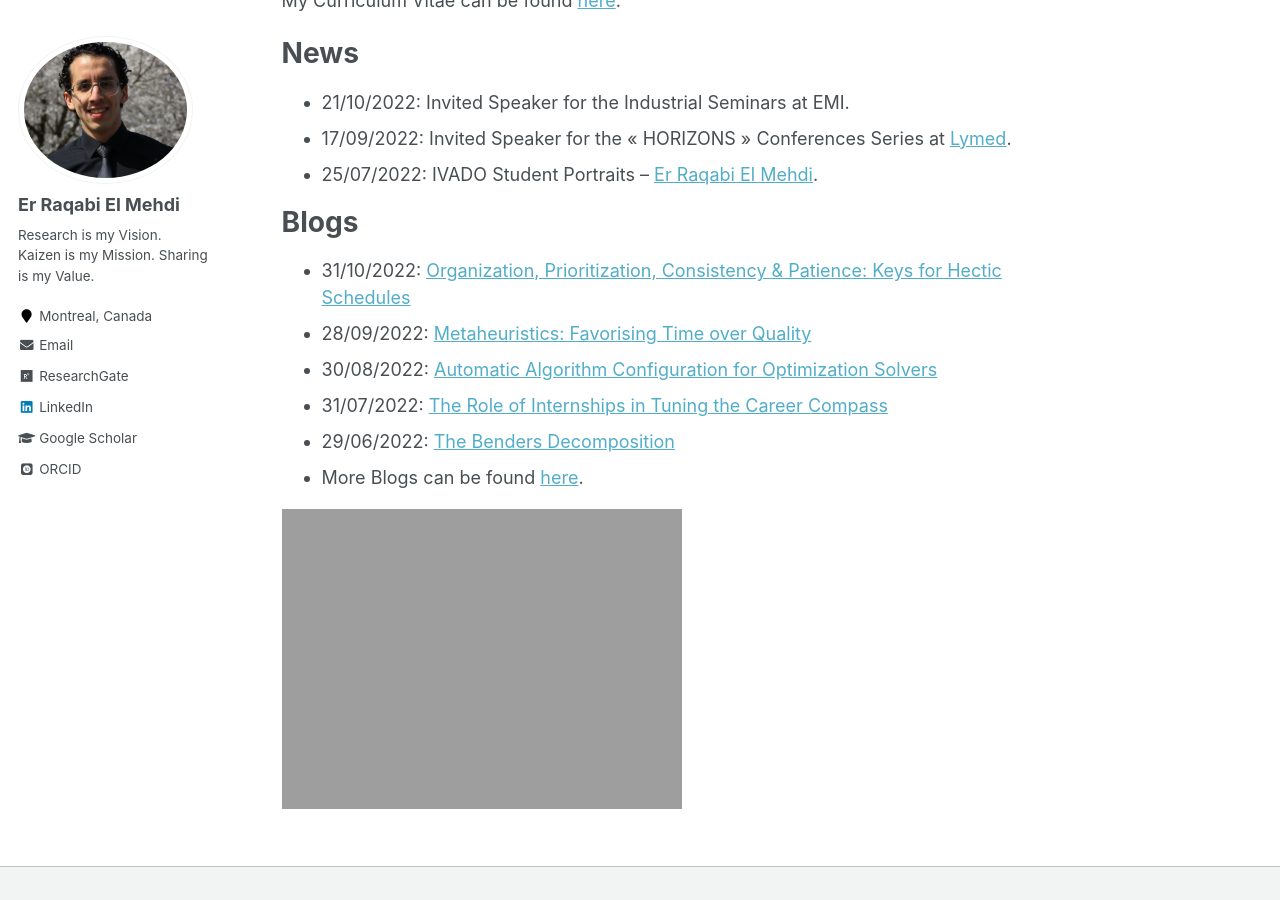
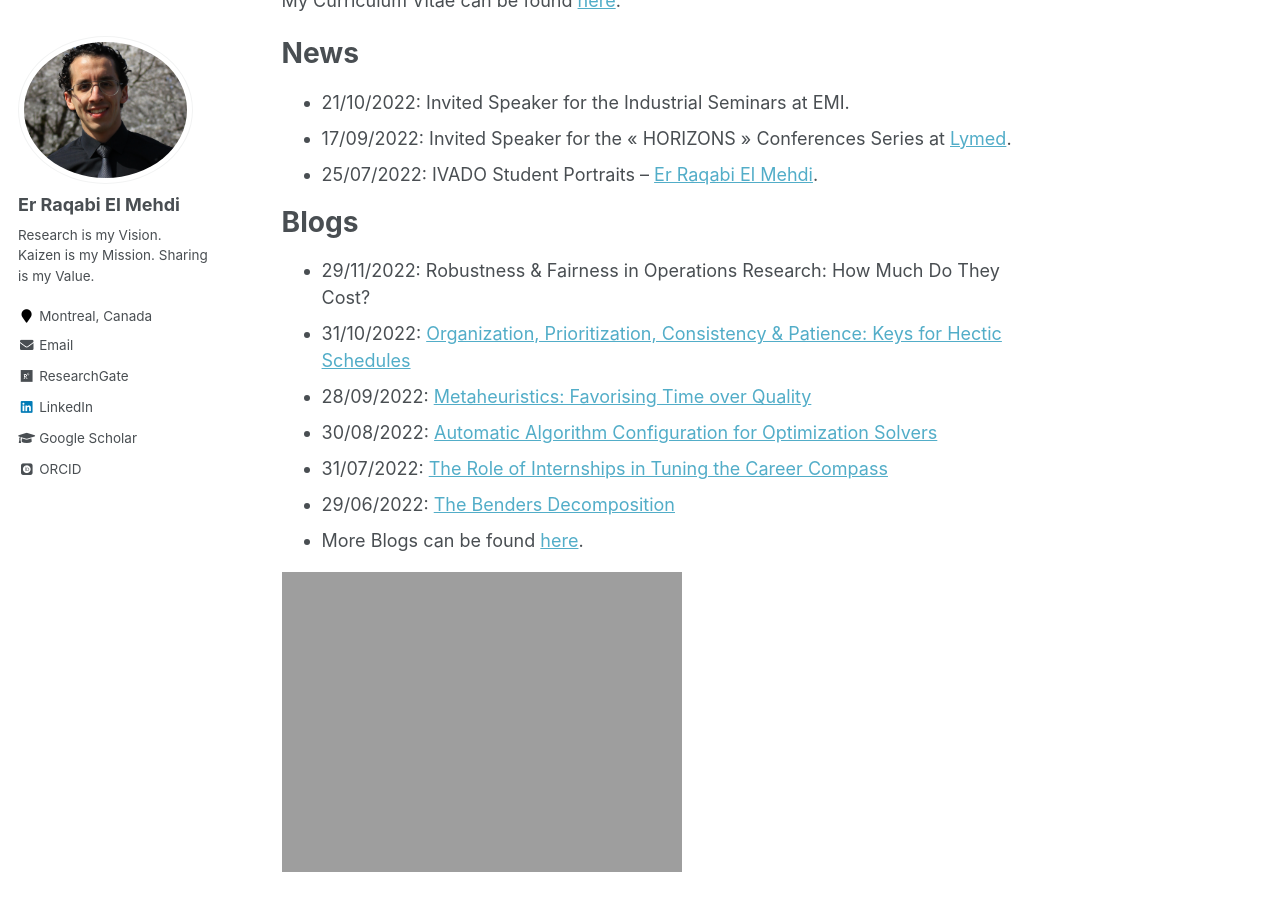
Before and after one commit to RqbMedi/rqbmedi.github.io, a Jekyll site: the page built from _pages/about.md, in a window 1280 px wide and 900 px high, scrolled down 765 px. Built offline with Jekyll 4.4.1, drawn with Linux system fonts in a browser that asks for light colours; some web fonts are replaced.

Commit message:
Update about.md

```diff
--- a/_pages/about.md
+++ b/_pages/about.md
@@ -32,6 +32,7 @@ News
 
 Blogs
 ======
+- 29/11/2022: Robustness & Fairness in Operations Research: How Much Do They Cost?
 - 31/10/2022: [Organization, Prioritization, Consistency & Patience: Keys for Hectic Schedules](https://www.linkedin.com/pulse/organization-prioritization-consistency-patience-keys-er-raqabi/?trackingId=SwNT9X4wQ6%2BXu%2FHBCCnE8A%3D%3D)
 - 28/09/2022: [Metaheuristics: Favorising Time over Quality](https://erraqabielmehdi.medium.com/metaheuristics-favorising-time-over-quality-1c0c7a68fa37)
 - 30/08/2022: [Automatic Algorithm Configuration for Optimization Solvers](https://erraqabielmehdi.medium.com/automatic-algorithm-configuration-for-optimization-solvers-66ac3861a233)
```
